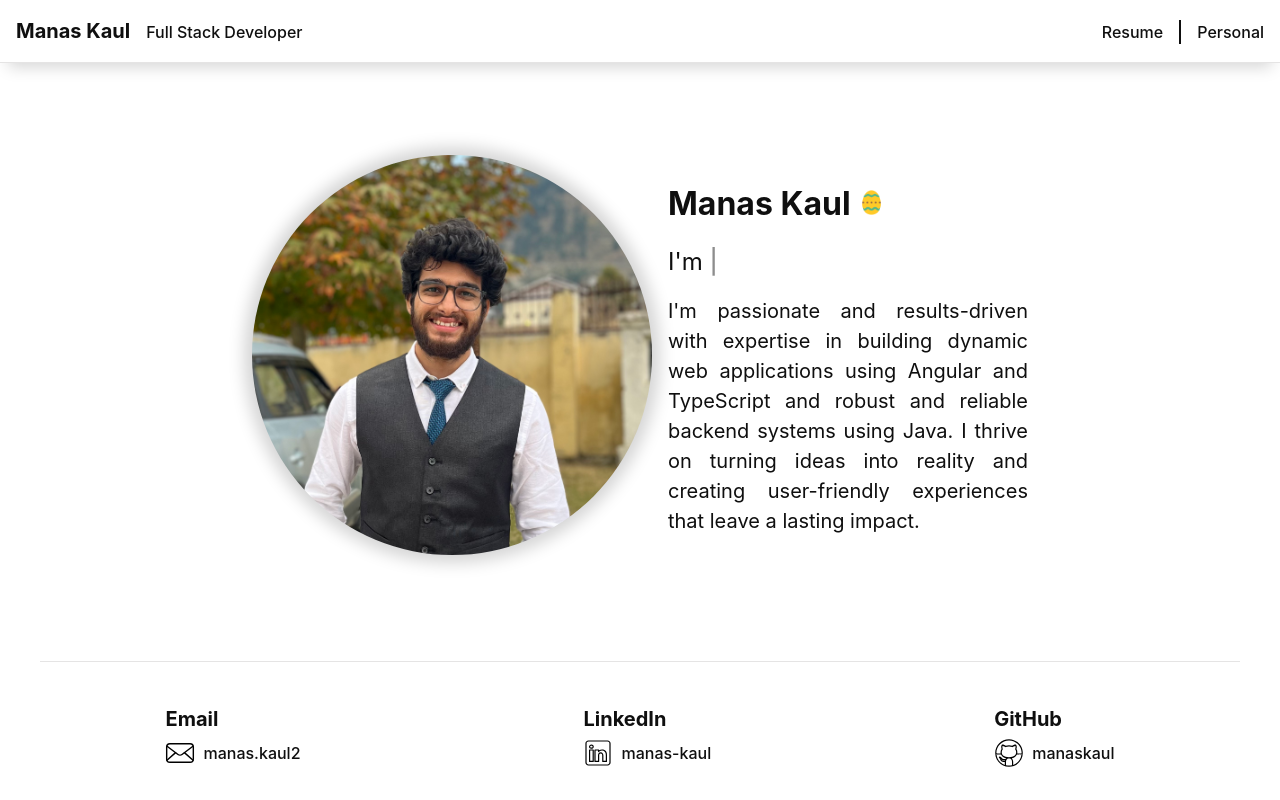
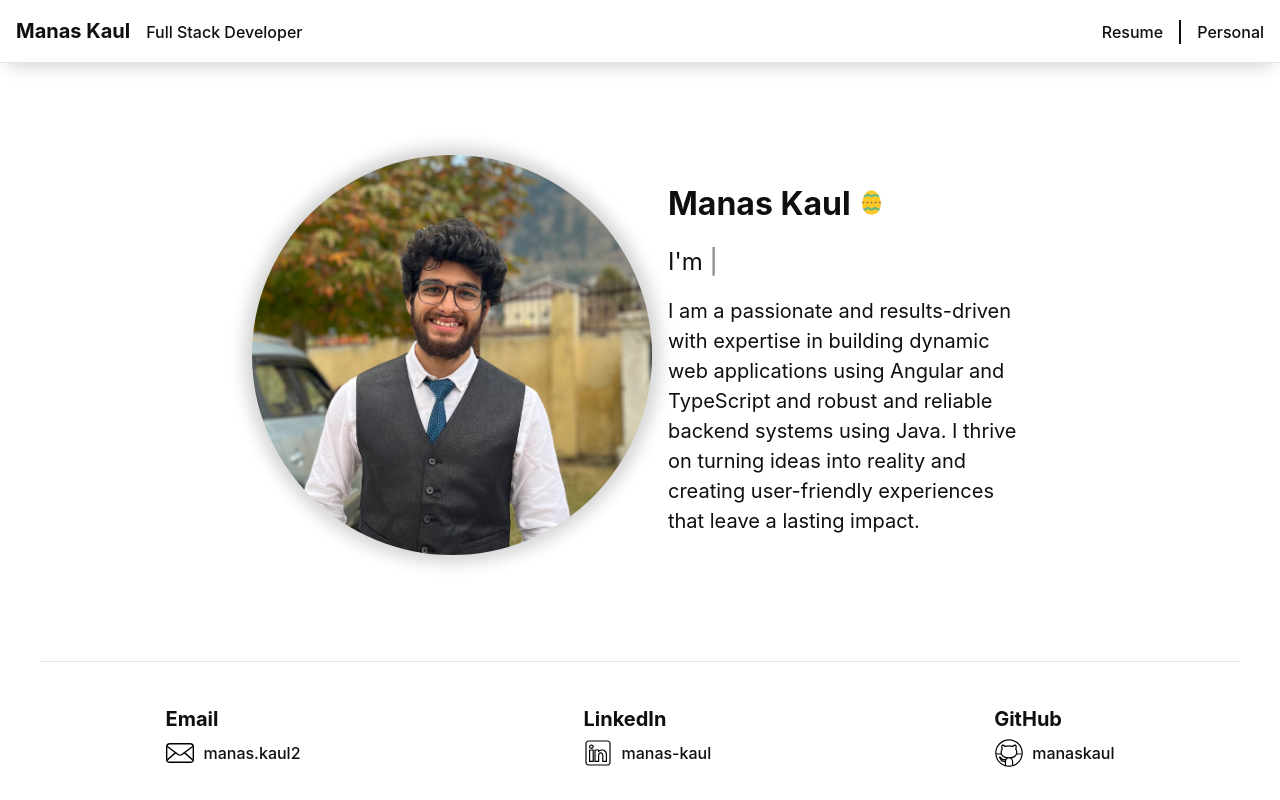
Before and after one commit to manaskaul/portfolio, a React (Vite) app: page / in a window 1280 px wide. Built offline with nearby package versions, Linux system fonts and the light colour scheme.

Commit message:
minor fixes

```diff
--- a/src/components/home-page/HomePage.css
+++ b/src/components/home-page/HomePage.css
@@ -43,7 +43,6 @@
 
       .sub-heading {
         font-size: 1.25rem;
-        text-align: justify;
       }
     }
   }
@@ -51,10 +50,10 @@
   @media (max-width: 768px) {
     .main-content {
       flex-direction: column;
-    }
 
-    .name {
-      align-self: center;
+      .name {
+        align-self: center;
+      }
     }
   }
 
--- a/src/components/home-page/HomePage.tsx
+++ b/src/components/home-page/HomePage.tsx
@@ -16,10 +16,11 @@ export default function HomePage() {
     let timeoutId: number;
 
     return () => {
-      clicks++
+      clicks++;
 
       if (easterEggRef.current) {
-        easterEggRef.current.style.transform = clicks % 2 == 0 ? "rotate(-40deg)" : "rotate(40deg)";
+        easterEggRef.current.style.transform =
+          clicks % 2 == 0 ? "rotate(-40deg)" : "rotate(40deg)";
       }
 
       clearTimeout(timeoutId);
@@ -31,7 +32,7 @@ export default function HomePage() {
         toggleTheme();
         clicks = 0;
         if (!hasSeenDarkSide) {
-          console.log("Ranger, welcome to the dark side!")
+          console.log("Ranger, welcome to the dark side!");
           setHasSeenDarkSide(true);
         }
       }
@@ -60,8 +61,8 @@ export default function HomePage() {
             </span>
           </div>
           <div className="sub-heading">
-            I'm passionate and results-driven with expertise in building dynamic
-            web applications using Angular and TypeScript and robust and
+            I am a passionate and results-driven with expertise in building
+            dynamic web applications using Angular and TypeScript and robust and
             reliable backend systems using Java. I thrive on turning ideas into
             reality and creating user-friendly experiences that leave a lasting
             impact.
--- a/src/resume.json
+++ b/src/resume.json
@@ -37,7 +37,7 @@
           "heading": "XPO, Inc",
           "subHeading1": "Software Engineer - SDE II",
           "description": [
-            "Experience developing end-to-end applications from the ground up, resulting in smooth development-to-production releases.",
+            "Developed end-to-end applications from the ground up, resulting in smooth development-to-production releases.",
             "Improved user experience in existing applications, as well as the migration of legacy systems to newer technology and standards.",
             "Collaborated with cross-functional teams to deliver projects on time and under budget.",
             "All the efforts led to a yearly revenue savings surpassing $20 million.",
```
